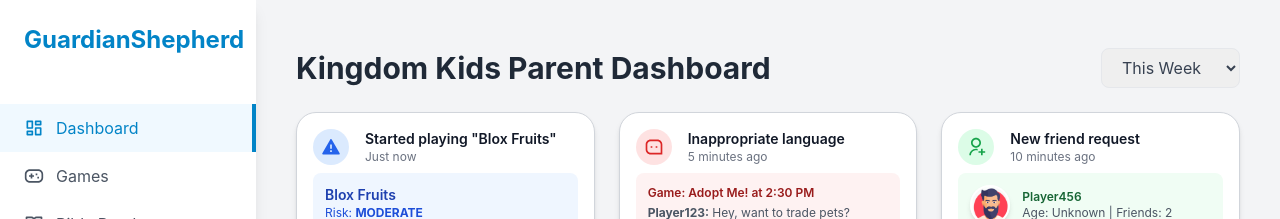
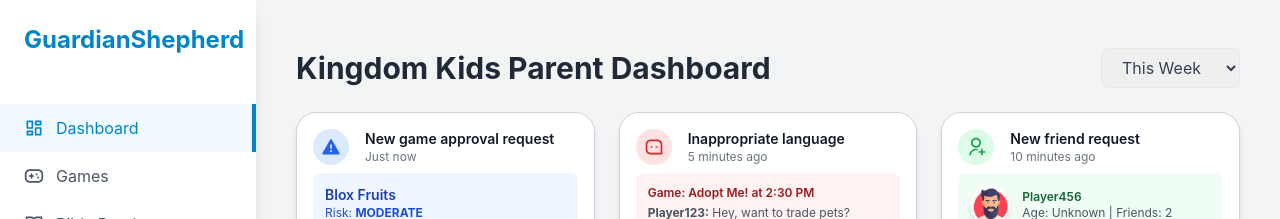
Before and after one commit to JustinStark2022/SafePlay-Monitor-3412, a React (Vite) app: page /#/ in a window 1280 px wide. Shown: the top 219 px of the page. Built offline with nearby package versions, Linux system fonts and the light colour scheme.

Commit message:
shortened title

```diff
--- a/src/data/defaultnotifications.js
+++ b/src/data/defaultnotifications.js
@@ -5,7 +5,7 @@ const defaultNotifications = [
       id: 1,
       type: 'new_game',
       timestamp: 'Just now',
-      content: 'Started playing "Blox Fruits"',
+      content: 'New game approval request',
       status: 'pending',
       game: {
         name: 'Blox Fruits',
```
